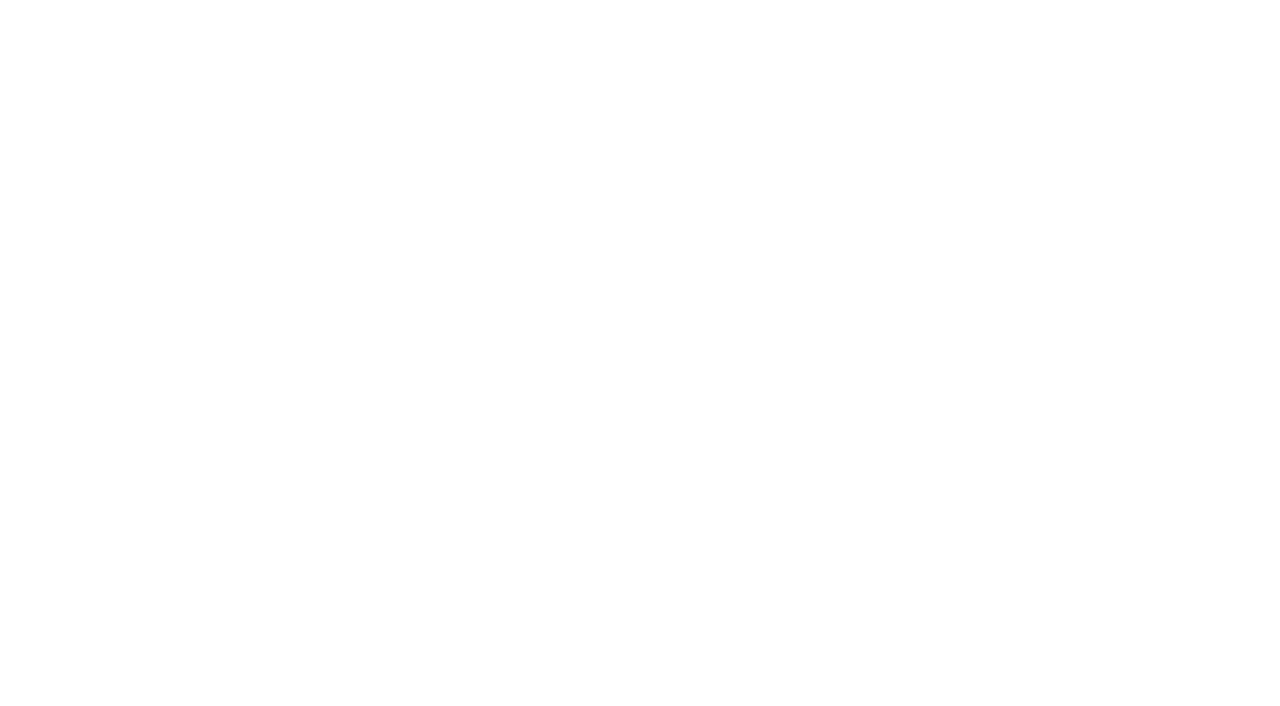
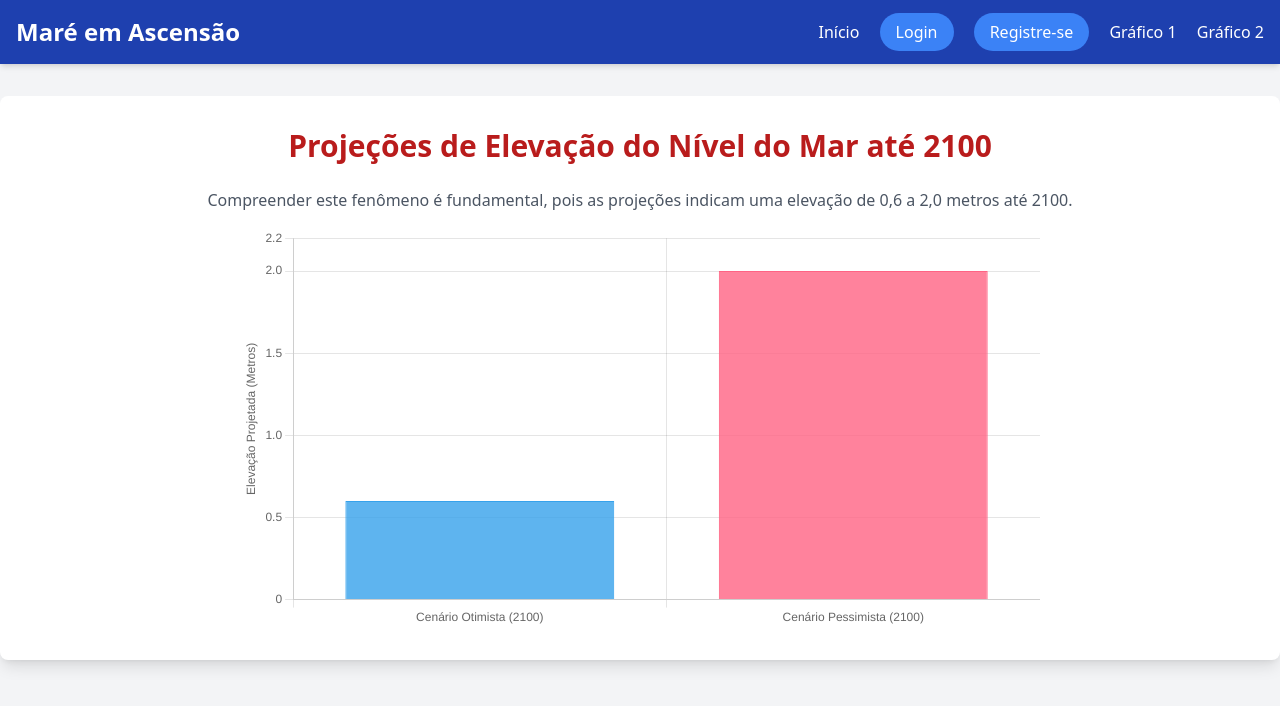
Before and after one commit to guilhermepaiter/feira_de_ciencias, a plain HTML site: page graph2.html in a window 1280 px wide. Drawn offline with nearby package versions, Linux system fonts and the light colour scheme.

Commit message:
agr sim completo v1

```diff
--- a/graph2.html
+++ b/graph2.html
@@ -0,0 +1,39 @@
+<!DOCTYPE html>
+<html lang="pt-BR">
+<head>
+    <meta charset="UTF-8">
+    <meta name="viewport" content="width=device-width, initial-scale=1.0">
+    <title>Gráfico 2 - Projeções Futuras</title>
+    <script src="https://cdn.tailwindcss.com"></script>
+    <script src="https://cdn.jsdelivr.net/npm/chart.js"></script>
+</head>
+<body class="bg-gray-100 font-sans">
+    <nav class="bg-blue-800 text-white p-4 shadow-md">
+        <div class="container mx-auto flex justify-between items-center">
+            <h1 class="text-2xl font-bold">Maré em Ascensão</h1>
+            <div class="space-x-4">
+                <a href="index.html" class="hover:text-gray-300">Início</a>
+                <a href="login.html" class="bg-blue-500 py-2 px-4 rounded-full hover:bg-blue-600">Login</a>
+                <a href="register.html" class="bg-blue-500 py-2 px-4 rounded-full hover:bg-blue-600">Registre-se</a>
+                <a href="graph1.html" class="hover:text-gray-300">Gráfico 1</a>
+                <a href="graph2.html" class="hover:text-gray-300">Gráfico 2</a>
+            </div>
+        </div>
+    </nav>
+
+    <div class="container mx-auto p-8 mt-8 bg-white rounded-lg shadow-lg">
+        <h2 class="text-3xl font-bold text-center text-red-700 mb-6">
+            Projeções de Elevação do Nível do Mar até 2100
+        </h2>
+        <p class="text-center text-gray-600 mb-4">
+            Compreender este fenômeno é fundamental, pois as projeções indicam uma elevação de 0,6 a 2,0 metros até 2100.
+        </p>
+
+        <div class="mx-auto" style="max-width: 800px;">
+            <canvas id="projectionChart"></canvas>
+        </div>
+    </div>
+
+    <script src="js/charts.js"></script>
+</body>
+</html>
--- a/js/charts.js
+++ b/js/charts.js
@@ -1,10 +1,10 @@
+// --- Lógica do Gráfico 1 (que você já tinha) ---
+
 document.addEventListener('DOMContentLoaded', () => {
+    // 1. Gráfico de Aumento do Nível do Mar (1993-2024)
     const ctx = document.getElementById('seaLevelChart');
-
     if (ctx) {
-        // Dados do documento: "aumento de 10 centímetros em três décadas"
-        // e "taxa média de 3,3 mm por ano" de 1993 a 2024
-        // Vamos simular os dados para o gráfico de linha
+        // ... (código do gráfico 1 que você já tem) ...
         const years = Array.from({ length: 2025 - 1993 }, (v, i) => 1993 + i);
         const initialLevel = 0; // Nível inicial em 1993 (0 cm de elevação)
         const annualIncrease_mm = 3.3; // 3.3 mm por ano
@@ -55,4 +55,61 @@ document.addEventListener('DOMContentLoaded', () => {
             }
         });
     }
+
+    // 2. Gráfico de Projeções Futuras (NOVO!)
+    const ctx2 = document.getElementById('projectionChart');
+    if (ctx2) {
+        createProjectionChart(ctx2);
+    }
 });
+
+// FUNÇÃO PARA CRIAR O GRÁFICO DE PROJEÇÕES
+function createProjectionChart(ctx) {
+    // Dados de Projeção do seu documento: 0,6 a 2,0 metros até 2100
+    const data = {
+        labels: ['Cenário Otimista (2100)', 'Cenário Pessimista (2100)'],
+        datasets: [{
+            label: 'Elevação Projetada (Metros)',
+            data: [0.6, 2.0], // Dados: 0.6m e 2.0m
+            backgroundColor: [
+                'rgba(54, 162, 235, 0.8)', // Azul para cenário otimista
+                'rgba(255, 99, 132, 0.8)'  // Vermelho para cenário pessimista
+            ],
+            borderColor: [
+                'rgba(54, 162, 235, 1)',
+                'rgba(255, 99, 132, 1)'
+            ],
+            borderWidth: 1
+        }]
+    };
+
+    new Chart(ctx, {
+        type: 'bar',
+        data: data,
+        options: {
+            responsive: true,
+            scales: {
+                y: {
+                    beginAtZero: true,
+                    max: 2.2, // Para dar um espaço no topo
+                    title: {
+                        display: true,
+                        text: 'Elevação Projetada (Metros)'
+                    }
+                }
+            },
+            plugins: {
+                legend: {
+                    display: false // Não precisamos da legenda com apenas 1 dataset simples
+                },
+                tooltip: {
+                    callbacks: {
+                        label: function(context) {
+                            return `Elevação: ${context.raw} metros`;
+                        }
+                    }
+                }
+            }
+        }
+    });
+}
```
Also changed, not shown: graph1.html (+2 -1 lines), index.html (+2 -1 lines), login.html (+2 -1 lines), register.html (+2 -1 lines), inddex.html (deleted).
